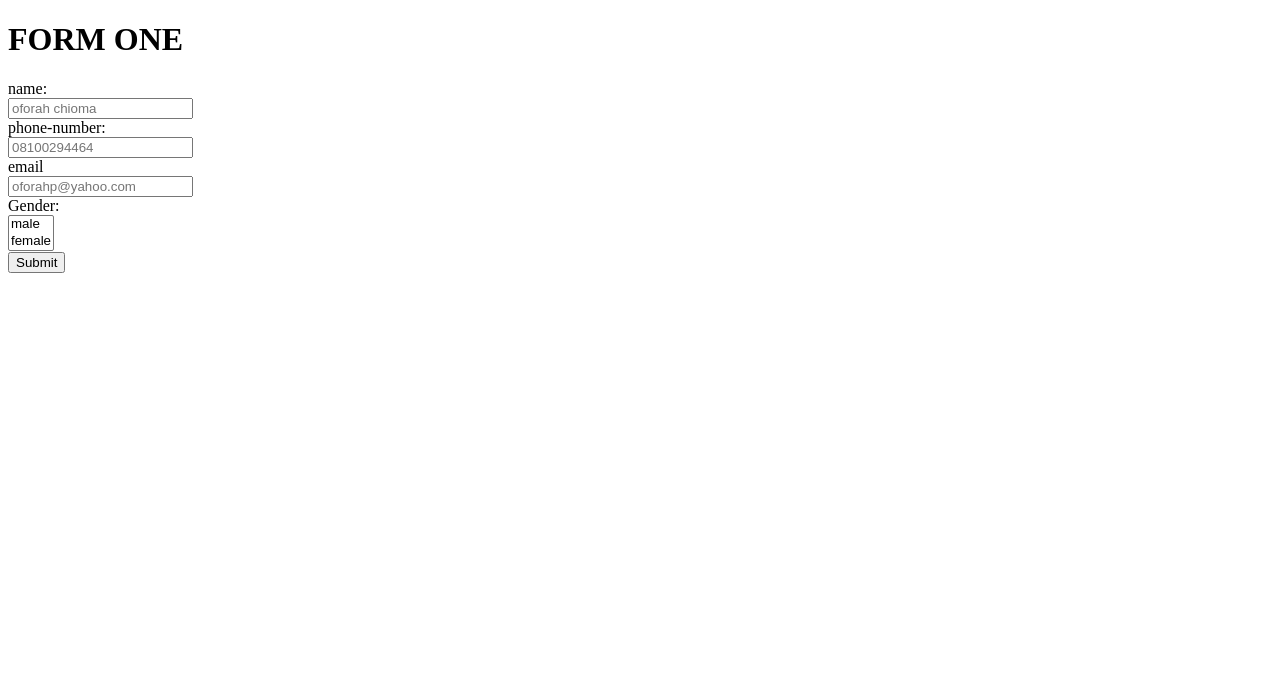
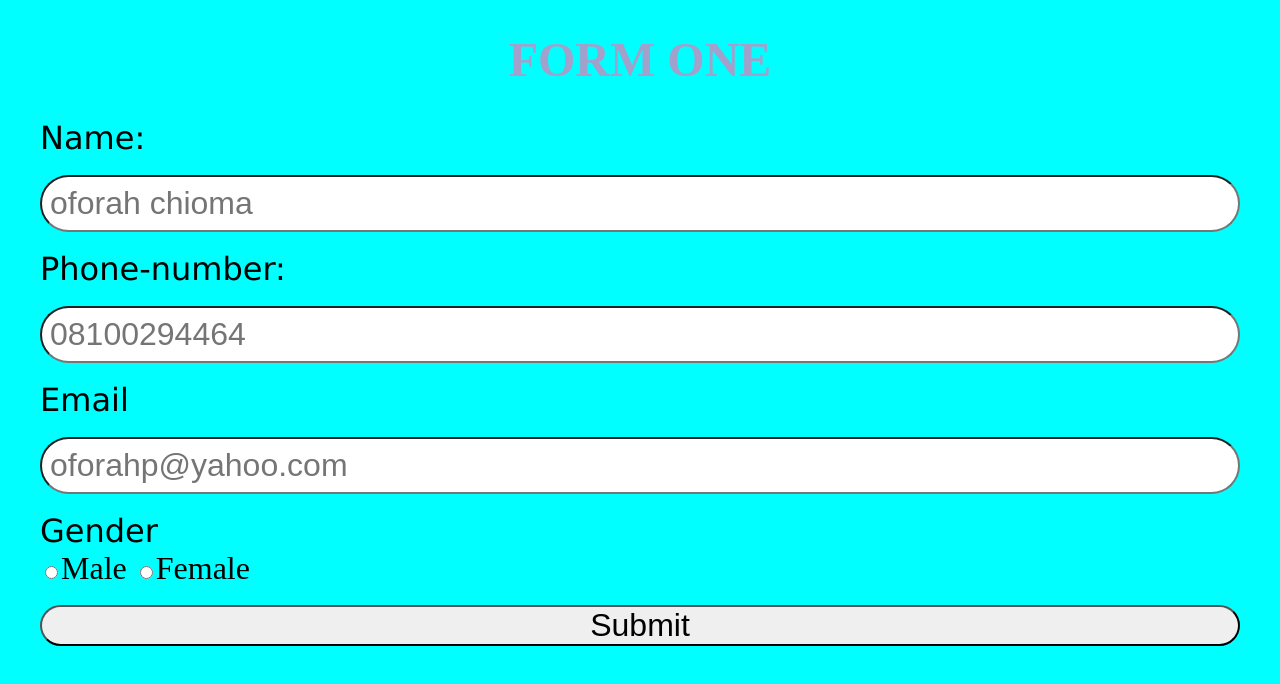
Before and after one commit to chiomap/login-form, a plain HTML site: page index.html in a window 1280 px wide. Drawn offline with Linux system fonts and the light colour scheme.

Commit message:
add my css

```diff
--- a/index.html
+++ b/index.html
@@ -5,23 +5,28 @@
         <meta http-equiv="X-UA-Compatible" content="IE=edge">
         <meta name="viewport" content="width=device-width, initial-scale=1.0">
         <title>Document</title>
+        <link rel="stylesheet" href="style.css">
     </head>
     <body>
         <h1>FORM ONE</h1>
-        <form >
-            <label for="fname">name:</label><br>
+        <form id="form1">
+            <label for="fname">Name:</label><br>
             <input type="text" id="name" name="name" placeholder="oforah chioma" required><br>
-            <label for="phone-number">phone-number:</label><br>
+            <label for="phone-number">Phone-number:</label><br>
             <input type="name" id="phone-number" name="phone-number" placeholder="08100294464" required><br>
-            <label for="email">email</label><br>
+            <label for="email">Email</label><br>
             <input type="email" id="email" name="email" placeholder="oforahp@yahoo.com" required><br>
-            <label for="Gender">Gender:</label><br>
-            <select id="Gender" name="Gender" size="2" required>
+            <!-- <label for="Gender">Gender:</label><br>
+            <select id="Gender" name="Gender" size="2" type="radio" required>
                 <option value="male">male</option>
                 <option value="female">female</option>
-              </select><br>
-
-            <input type="submit" value="Submit">
+              </select><br> -->
+         <div id="gen">
+            <label for="gender">Gender</label><br>
+              <input  type="radio" name="Gender" value="male">Male
+              <input  type="radio" name="Gender" value="female">Female
+         </div><br>
+              <input id="sub" type="submit" value="Submit">
 
         </form>
     </body>
--- /dev/null
+++ b/style.css
@@ -0,0 +1,39 @@
+body{
+    background-color: aqua;
+
+}
+h1{
+    color:rgb(161, 161, 203);
+    text-align: center;
+    font-size: 3rem;
+
+}
+
+#form1{
+   display: flex;
+   flex-direction: column;
+   padding-left: 2rem;
+   padding-right: 2rem;
+}
+
+label{
+    font-size: 2rem;
+    font-family:Verdana, Geneva, Tahoma, sans-serif;
+}
+
+input{
+    padding: 8px;
+    font-size: 2rem;
+    border-radius: 3rem;
+}
+
+#gen{
+    padding: 0px;
+    margin: 0px;
+    font-size: 2rem;
+    font-weight: lighter;
+}
+#sub{
+    padding: 0px;
+
+}
```
